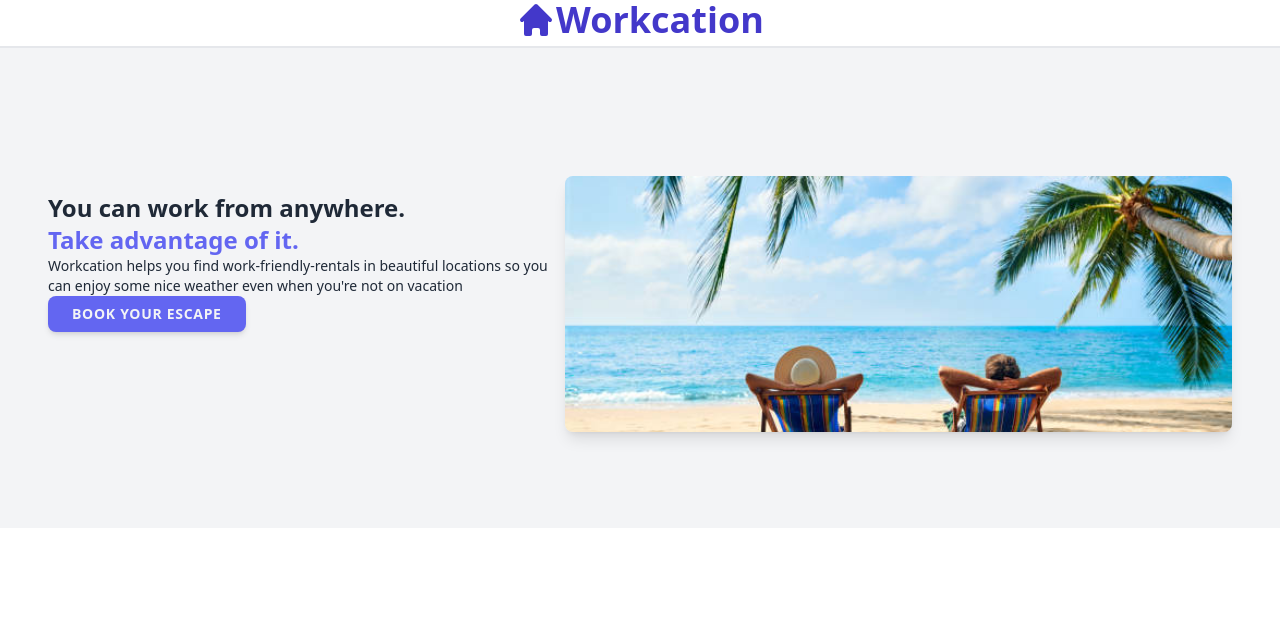
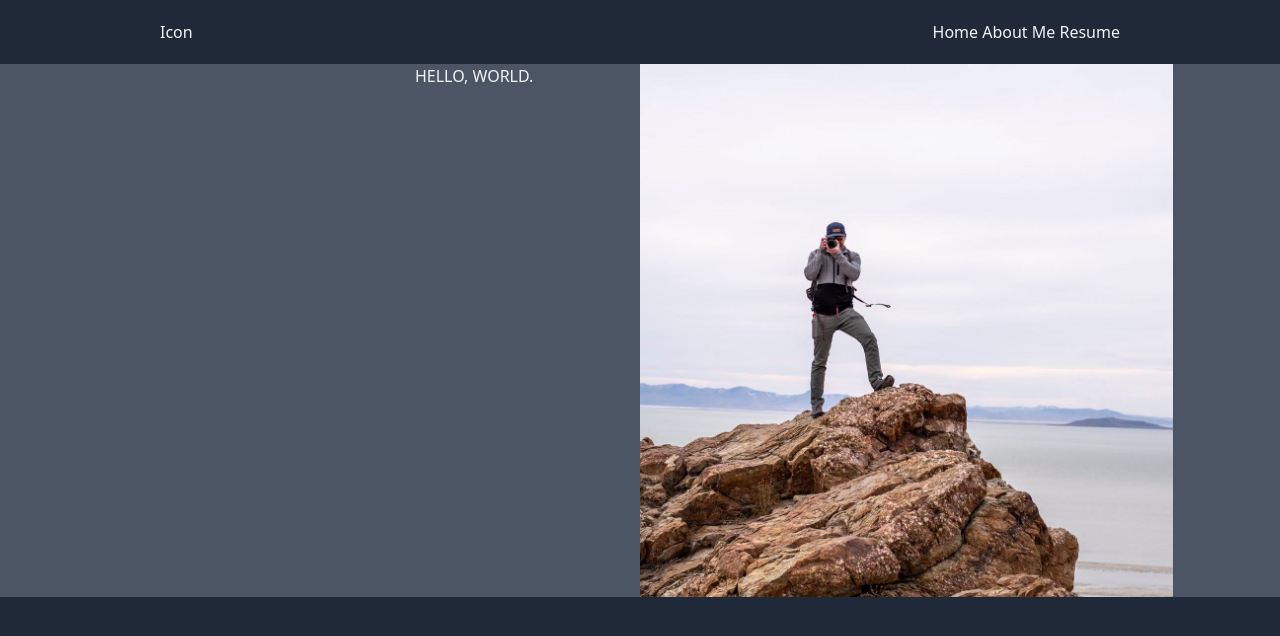
Before and after one commit to gjholman/PlaygroundWebApp, a React (Vite) app: page / in a window 1280 px wide. Shown: the top 636 px of the page. Built offline with nearby package versions, Linux system fonts and the light colour scheme.

Commit message:
Nav bar, nav items, hello world and a picture of me

```diff
--- a/src/App.tsx
+++ b/src/App.tsx
@@ -1,59 +1,20 @@
-import "./App.css";
-import { HomeIcon } from "@heroicons/react/solid";
-
-function App() {
-  return (
-    <div id="body" className="h-screen w-screen">
-      <header className="w-screen top-0 h-12 border-b-2 flex flex-row justify-center">
-        <h1
-          id="title"
-          className="font-bold text-4xl text-indigo-700 flex flex-row lg:w-50"
-        >
-          <HomeIcon className="h-10" /> Workcation
-        </h1>
-      </header>
-
-      <div className="bg-gray-100 grid lg:grid-cols-2 2xl:grid-cols-5">
-        <div
-          id="main-card"
-          className="px-8 py-12 max-w-md lg:px-12 lg:py-24 lg:max-w-full xl:mr-0 space-y-4 lg:flex lg:flex-row-reverse col-span-2"
-        >
-          <img
-            id="beach-img"
-            src="/src/img/stock_beach.jpg"
-            alt="beach"
-            className="rounded-lg shadow-lg mt-6 sm:mt-8 sm:h-64 sm:w-full sm:object-cover object-centers lg:col-start-2 lg:col-end-3"
-          />
-
-          <div>
-            <h2
-              id="hook"
-              className="mt-6 text-xl font-bold text-gray-800 sm:mt-8 sm:text-2xl"
-            >
-              You can work from anywhere.
-              <br />
-              <span className="text-indigo-500">Take advantage of it.</span>
-            </h2>
-
-            <p className="text-sm text-gray-800">
-              Workcation helps you find work-friendly-rentals in beautiful
-              locations so you can enjoy some nice weather even when you're not
-              on vacation
-            </p>
-
-            <div>
-              <a
-                href="#"
-                className="inline-block bg-indigo-500 rounded-lg px-6 py-2 text-gray-100 uppercase font-semibold tracking-wider shadow-md text-sm hover:opacity-75 focus:ring focus:ring-offset-2 focus:ring-indigo-500 focus:ring-opacity-50 active:opacity-100 transition"
-              >
-                Book your escape
-              </a>
-            </div>
-          </div>
-        </div>
-      </div>
-    </div>
-  );
-}
-
-export default App;
+export default () => {
+	return (
+		<div className="h-screen bg-gray-800 text-gray-100">
+			<div id="navbar" className="width-full shadow-md h-16 flex flex-row justify-items-center justify-center ">
+				<div className="flex flex-row justify-between w-3/4 max-w-6xl my-auto">
+					<span>Icon</span>Home About Me Resume
+				</div>
+			</div>
+			<main className="w-full grid grid-cols-12 text-right bg-gray-600">
+				<div className="col-start-1 col-end-6 uppercase">Hello, World.</div>
+				<img
+					id="photo-self-antelope"
+					src="/src/img/self-photography-antelope.jpg"
+					alt="Picture"
+					className="col-start-7 col-end-12"
+				/>
+			</main>
+		</div>
+	);
+};
--- /dev/null
+++ b/src/Pages/Workcation-demo.tsx
@@ -0,0 +1,52 @@
+import './App.css';
+import { HomeIcon } from '@heroicons/react/solid';
+
+function App() {
+	return (
+		<div id="body" className="h-screen w-screen">
+			<header className="w-screen top-0 h-12 border-b-2 flex flex-row justify-center">
+				<h1 id="title" className="font-bold text-4xl text-indigo-700 flex flex-row lg:w-50">
+					<HomeIcon className="h-10" /> Workcation
+				</h1>
+			</header>
+
+			<div className="bg-gray-100 grid lg:grid-cols-2 2xl:grid-cols-5">
+				<div
+					id="main-card"
+					className="px-8 py-12 max-w-md lg:px-12 lg:py-24 lg:max-w-full xl:mr-0 space-y-4 lg:flex lg:flex-row-reverse col-span-2"
+				>
+					<img
+						id="beach-img"
+						src="/src/img/stock_beach.jpg"
+						alt="beach"
+						className="rounded-lg shadow-lg mt-6 sm:mt-8 sm:h-64 sm:w-full sm:object-cover object-centers lg:col-start-2 lg:col-end-3"
+					/>
+
+					<div>
+						<h2 id="hook" className="mt-6 text-xl font-bold text-gray-800 sm:mt-8 sm:text-2xl">
+							You can work from anywhere.
+							<br />
+							<span className="text-indigo-500">Take advantage of it.</span>
+						</h2>
+
+						<p className="text-sm text-gray-800">
+							Workcation helps you find work-friendly-rentals in beautiful locations so you can enjoy some
+							nice weather even when you're not on vacation
+						</p>
+
+						<div>
+							<a
+								href="#"
+								className="inline-block bg-indigo-500 rounded-lg px-6 py-2 text-gray-100 uppercase font-semibold tracking-wider shadow-md text-sm hover:opacity-75 focus:ring focus:ring-offset-2 focus:ring-indigo-500 focus:ring-opacity-50 active:opacity-100 transition"
+							>
+								Book your escape
+							</a>
+						</div>
+					</div>
+				</div>
+			</div>
+		</div>
+	);
+}
+
+export default App;
```
Also changed, not shown: src/img/self-photography-antelope.jpg (added).
